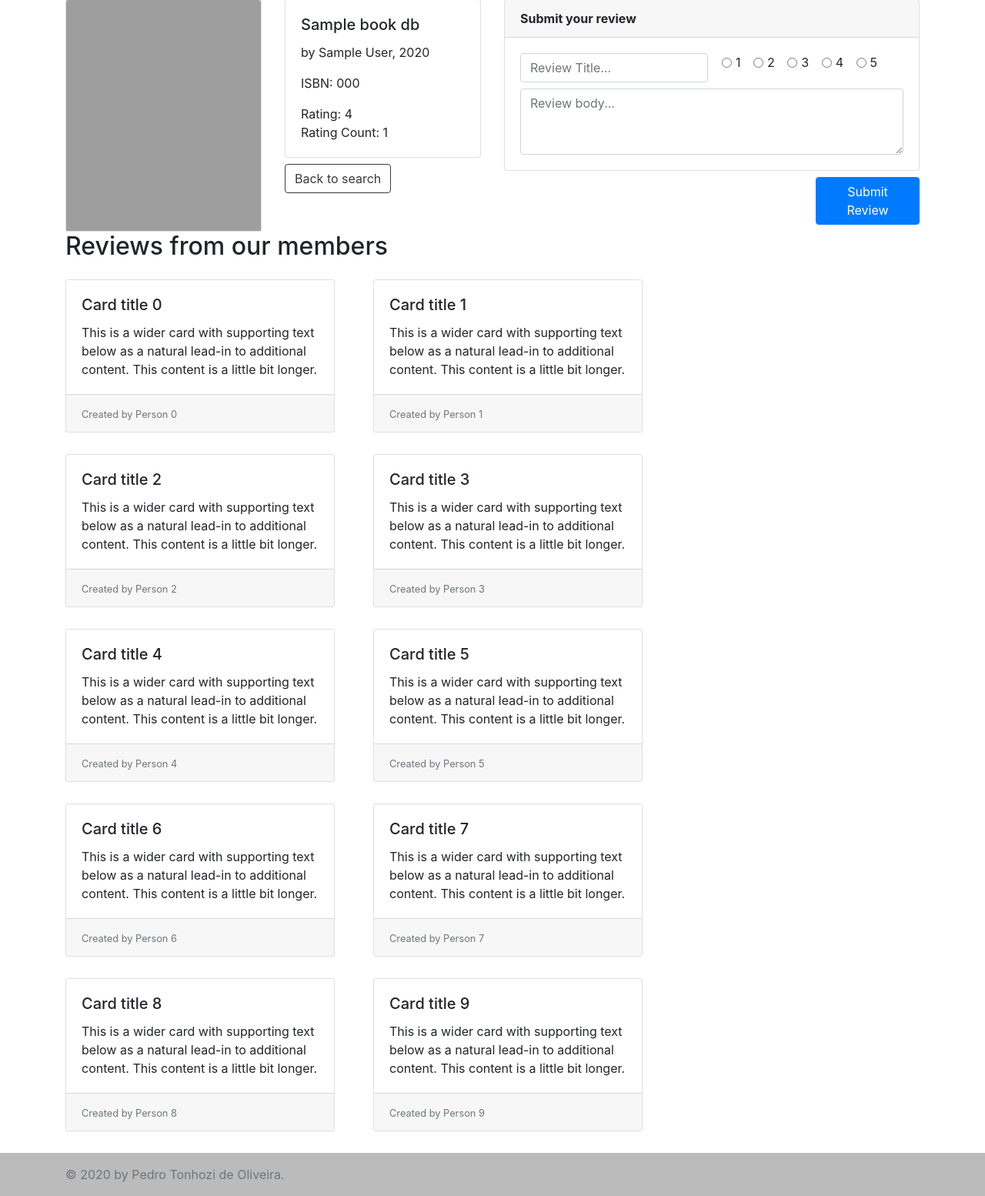
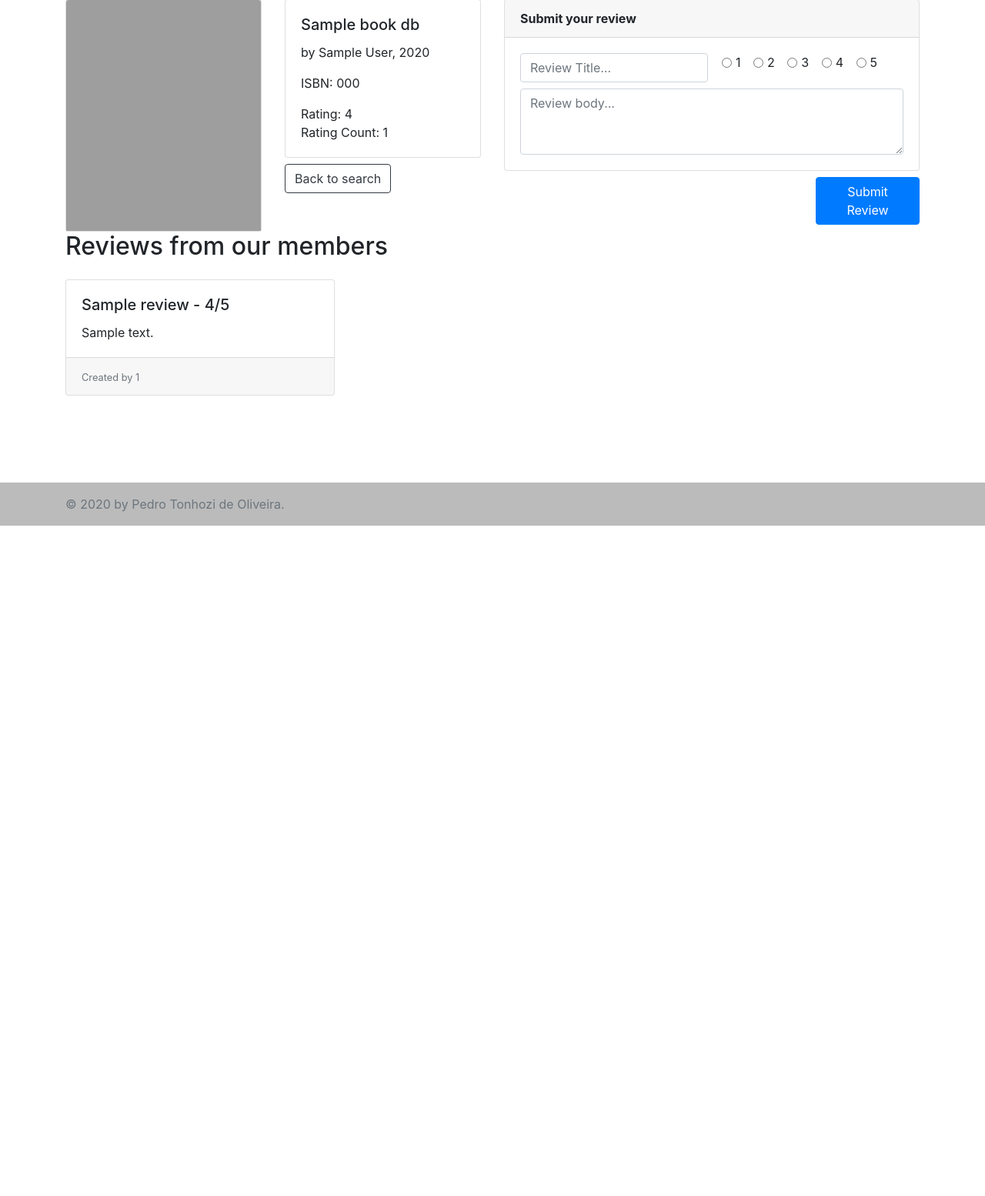
Before and after one commit to tonhozi/harvard_project1, a Flask app: template templates/book.html in a window 1280 px wide. Shown: the part 117-1671 px from the top of the page at 77% size. After the commit the page ends 800 px from the top, so only its background shows below. Run offline with Flask 2, Linux system fonts and the light colour scheme; the template is opened without the code that fills it: most values are stand-ins (such as "Sample title", 1, 10 or a date in 2020); parts of the project's set-up code (start-up, migrations or seed data) failed here and were passed over; some libraries are stand-ins or nearby versions; grey boxes are pictures that could not be loaded.

Commit message:
Review template done

```diff
--- a/application.py
+++ b/application.py
@@ -127,9 +127,46 @@ def book(isbn):
     """List details about a single book."""
     isbn = Markup.escape(isbn)
     # check if book exist in database
-    book_db = db.execute("SELECT * FROM books WHERE isbn LIKE :isbn", {"isbn":isbn}).fetchone()
+    book_db = db.execute(
+        "SELECT * FROM books WHERE isbn LIKE :isbn", {"isbn": isbn}
+    ).fetchone()
     if book_db == None:
-        return render_template("error.html", error="ISBN invalid or not in our Database.")
+        return render_template(
+            "error.html", error="ISBN invalid or not in our Database."
+        )
+
+    # Get detail from Goodreads
+    res = requests.get(
+        "https://www.goodreads.com/book/review_counts.json",
+        params={"key": os.getenv("GOODREADS_API"), "isbns": isbn},
+    )
+
+    if res.status_code != 200:
+        return render_template("error.html", error="Not found on our API.")
+    data = res.json()
+    book = data["books"][0]
+
+    # Get the reviews for the book.
+    book_reviews = db.execute(
+        "SELECT * FROM review WHERE book_id = :book_id", {"book_id": book_db.id}
+    ).fetchall()
+    print(book_reviews)
+    # Print results
+    return render_template(
+        "book.html", book=book, book_db=book_db, book_reviews=book_reviews
+    )
+
+
+@app.route("/api/<string:isbn>")
+def api_book(isbn):
+    """List details about a single book."""
+    isbn = Markup.escape(isbn)
+    # check if book exist in database
+    book_db = db.execute(
+        "SELECT * FROM books WHERE isbn LIKE :isbn", {"isbn": isbn}
+    ).fetchone()
+    if book_db == None:
+        return jsonify({"error": "Invalid isbn or not in our database"}), 404
 
     # Get detail from Goodreads
     res = requests.get(
@@ -143,17 +180,16 @@ def book(isbn):
     book = data["books"][0]
 
     # Print results
-    return render_template("book.html", book=book, book_db=book_db)
-
-
-@app.route("/goodreads")
-def read():
-    res = requests.get(
-        "https://www.goodreads.com/book/review_counts.json",
-        params={"key": os.getenv("GOODREADS_API"), "isbns": "9781632168146"},
+    return jsonify(
+        {
+            "title": book_db.title,
+            "author": book_db.author,
+            "year": book_db.year,
+            "isbn": book_db.isbn,
+            "review_count": book["work_ratings_count"],
+            "average_score": book["average_rating"],
+        }
     )
-    print(res.json())
-    return res.json()
 
 
 @app.route("/register", methods=["GET", "POST"])
--- a/templates/book.html
+++ b/templates/book.html
@@ -69,21 +69,23 @@ Book
 </div>
 <h2>Reviews from our members</h2>
 <div class="row row-cols-1 row-cols-md-3 mt-4 card-columns">
-  {% for x in range(0,10) %}
+  {% if book_reviews == [] %}
+  <h5 class="ml-3">No reviews yet! Would you like to write one?</h5>
+  {% else %}
+  {% for review in book_reviews %}
   <div class="col mb-3">
     <div class="card">
       <div class="card-body">
-        <h5 class="card-title">Card title {{x}}</h5>
-        <p class="card-text">This is a wider card with supporting text below as a natural lead-in to additional
-          content.
-          This content is a little bit longer.</p>
+        <h5 class="card-title">{{review.title}} - {{review.rating}}/5</h5>
+        <p class="card-text">{{review.detail}}</p>
       </div>
       <div class="card-footer">
-        <small class="text-muted">Created by Person {{x}}</small>
+        <small class="text-muted">Created by {{review.user_id}}</small>
       </div>
     </div>
   </div>
   {% endfor %}
+  {% endif %}
 
 </div>
 
--- a/templates/layout.html
+++ b/templates/layout.html
@@ -29,6 +29,9 @@
       <div class="collapse navbar-collapse" id="navbarCollapse">
         <ul class="navbar-nav mr-auto">
           {% if session["user"] != null %}
+          <li class="nav-item">
+            <a class="nav-link" href="{{ url_for('search') }}">Search</a>
+          </li>
           <li class="nav-item">
             <a class="nav-link" href="{{ url_for('books') }}">List all Books</a>
           </li>
```
Also changed, not shown: README.md.
